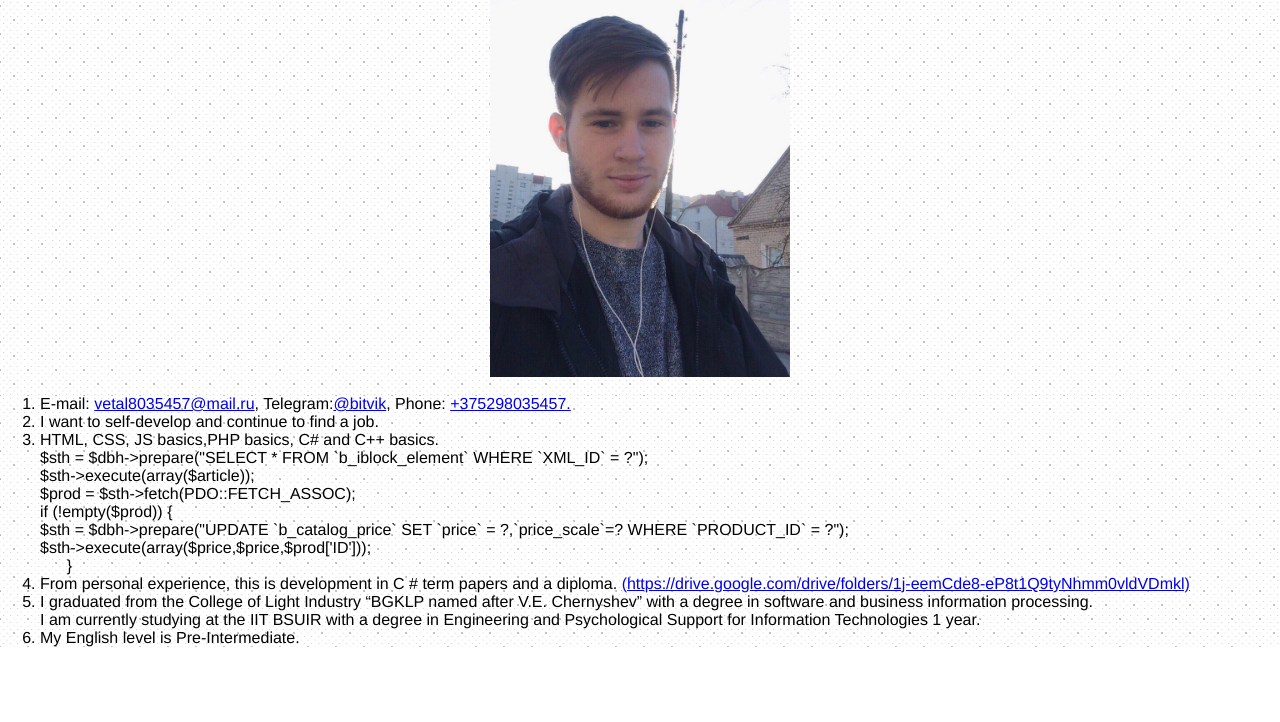
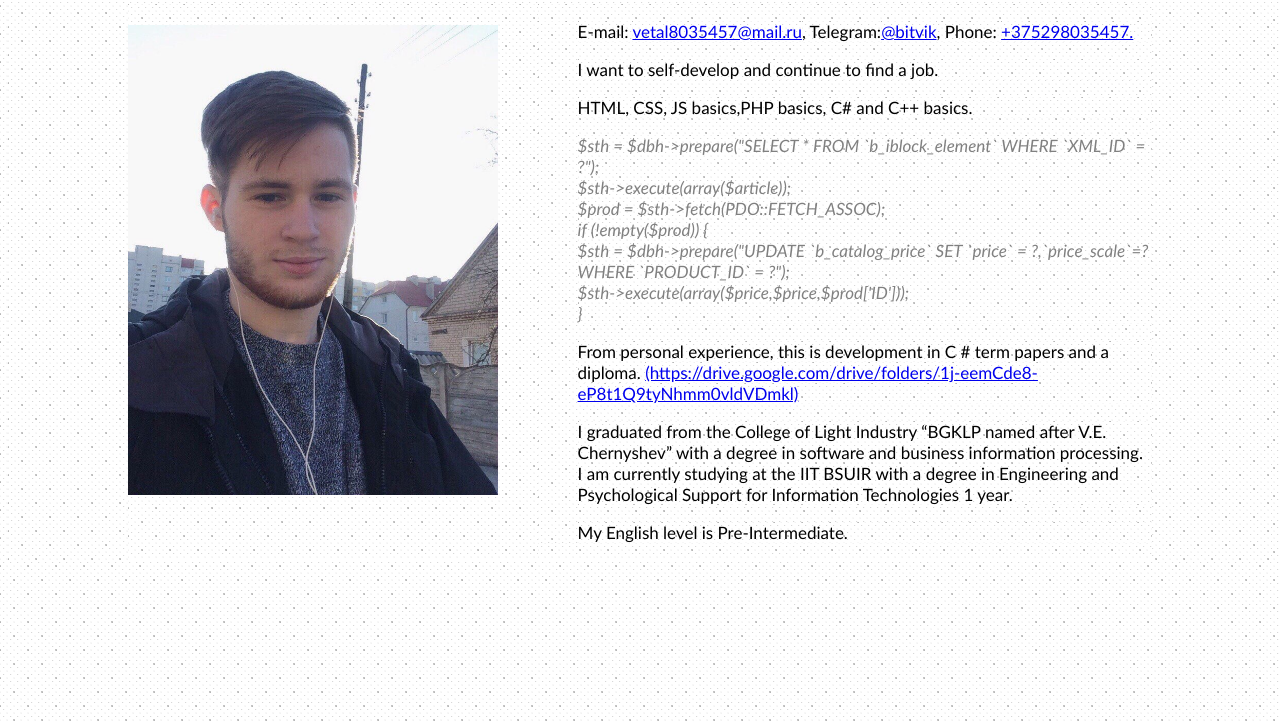
Before and after one commit to Bitvip/rsschool-cv, a plain HTML site: page Index.html in a window 1280 px wide. Shown: the part 78-800 px from the top of the page. Drawn offline with Linux system fonts and the light colour scheme.

Commit message:
style: add style to css

```diff
--- a/Index.html
+++ b/Index.html
@@ -6,36 +6,37 @@
         <title>Resume</title>
     </head>
     <body>
-        <div class="countainer">
-            <h1 style="text-align:center">Zhyk Vitaliy</h1>
+        <h1 style="text-align:center">Zhyk Vitaliy</h1>
+        <div class="container">
             <div class="image">
-               <br> <img width="300" height="400" src="rP03GE0X-kQ.jpg" alt="Zhyk Vitaliy"></div><br>
-            </div>
+               <br> <img src="rP03GE0X-kQ.jpg" alt="Zhyk Vitaliy">
+            </div><br>
             <div class="info">
                 <ol>
-                <li><p class="contact-info">E-mail: <a href="mailto:vetal8035457@mail.ru">vetal8035457@mail.ru</a>, Telegram:<a href="https://t.me/bitvik">@bitvik</a>, Phone: <a href="tel:+375298035457">+375298035457.</a></p></li>
-                <li><p class="summary">I want to self-develop and continue to find a job.</p></li>
-                <li><p class="skills">HTML, CSS, JS basics,PHP basics, С# and C++ basics.</p></li>
-                <p class="examples">$sth = $dbh->prepare("SELECT * FROM `b_iblock_element` WHERE `XML_ID` = ?");<br>
+                <p class="contact-info">E-mail: <a href="mailto:vetal8035457@mail.ru">vetal8035457@mail.ru</a>, Telegram:<a href="https://t.me/bitvik">@bitvik</a>, Phone: <a href="tel:+375298035457">+375298035457.</a></p>
+                <p class="summary">I want to self-develop and continue to find a job.</p>
+                <p class="skills">HTML, CSS, JS basics,PHP basics, С# and C++ basics.</p>
+                <span class="code"><p class="examples">$sth = $dbh->prepare("SELECT * FROM `b_iblock_element` WHERE `XML_ID` = ?");<br>
                     $sth->execute(array($article));<br>
                     $prod = $sth->fetch(PDO::FETCH_ASSOC);<br>
                     if (!empty($prod)) {<br>
                       $sth = $dbh->prepare("UPDATE `b_catalog_price` SET `price` = ?,`price_scale`=? WHERE `PRODUCT_ID` = ?");<br>
                       $sth->execute(array($price,$price,$prod['ID']));<br>
-                    &nbsp;&nbsp;&nbsp;&nbsp;&nbsp;&nbsp;}
+                    }
                 </p>
-                <li><p class="experience">From personal experience, this is development in C # term papers and a diploma.
+               </span>
+                <p class="experience">From personal experience, this is development in C # term papers and a diploma.
                    <a href="https://drive.google.com/drive/folders/1j-eemCde8-eP8t1Q9tyNhmm0vldVDmkl"> (https://drive.google.com/drive/folders/1j-eemCde8-eP8t1Q9tyNhmm0vldVDmkl)</a>
-                </p></li>
-                <li><p class="education">
+                </p>
+                <p class="education">
                     I graduated from the College of Light Industry “BGKLP named after V.E. Chernyshev” with a degree in software and business information processing.<br>I am currently studying at the IIT BSUIR with a degree in Engineering and Psychological Support for Information Technologies 1 year.
-                </p></li>
-               <li> <p class="english">
+                </p>
+                <p class="english">
                     My English level is Pre-Intermediate.
-                </p></li>
+                </p>
                 </ol>
             </div>
         </div>
-
+        </div>
     </body>
 </html>
--- a/style.css
+++ b/style.css
@@ -1,19 +1,24 @@
 *{
-    margin: 0 auto;
-     font-family: "Helvetica", "Arial", sans-serif;
-}
-.countainer {
-    margin:0;
     background-image: url("white-flecks.png");
-    width: 1024;
+     font-family: 'Gill Sans', 'Gill Sans MT', Calibri, 'Trebuchet MS', sans-serif;
 
 }
+.container {
+    display: flex;
+    flex-direction:row;
+    justify-content: space-between;
+    margin:0 auto;
+    font-size: 17px;
+    width: 1024px;
+}
+.code{
+    font-style: italic;
+    color: gray;
+}
 .info{
-    background-image: url("white-flecks.png");
+    width:60%;
 }
 img{
-    display: flex;
-    align-content: center;
-    width: 300;
-    height: 400;
+    width: 370px;
+    height: 470px;
 }
```
